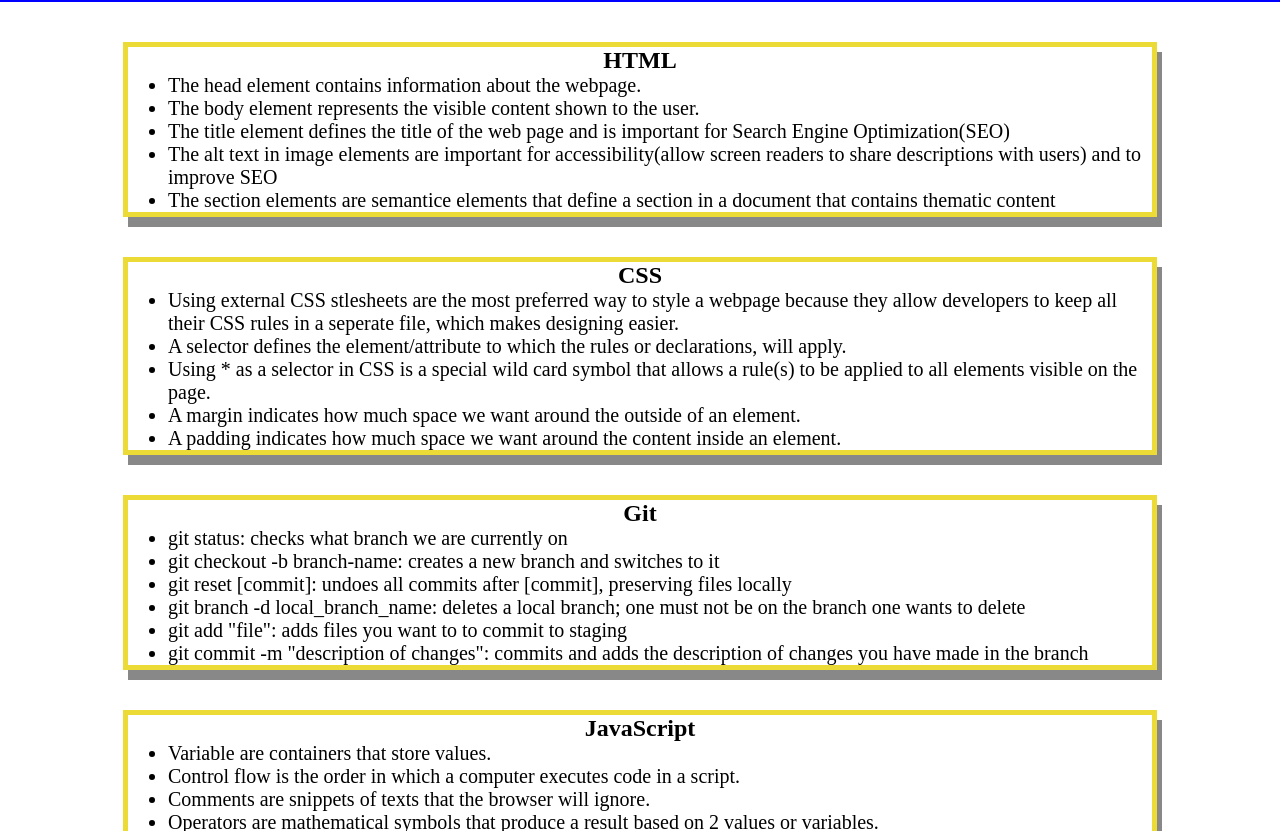
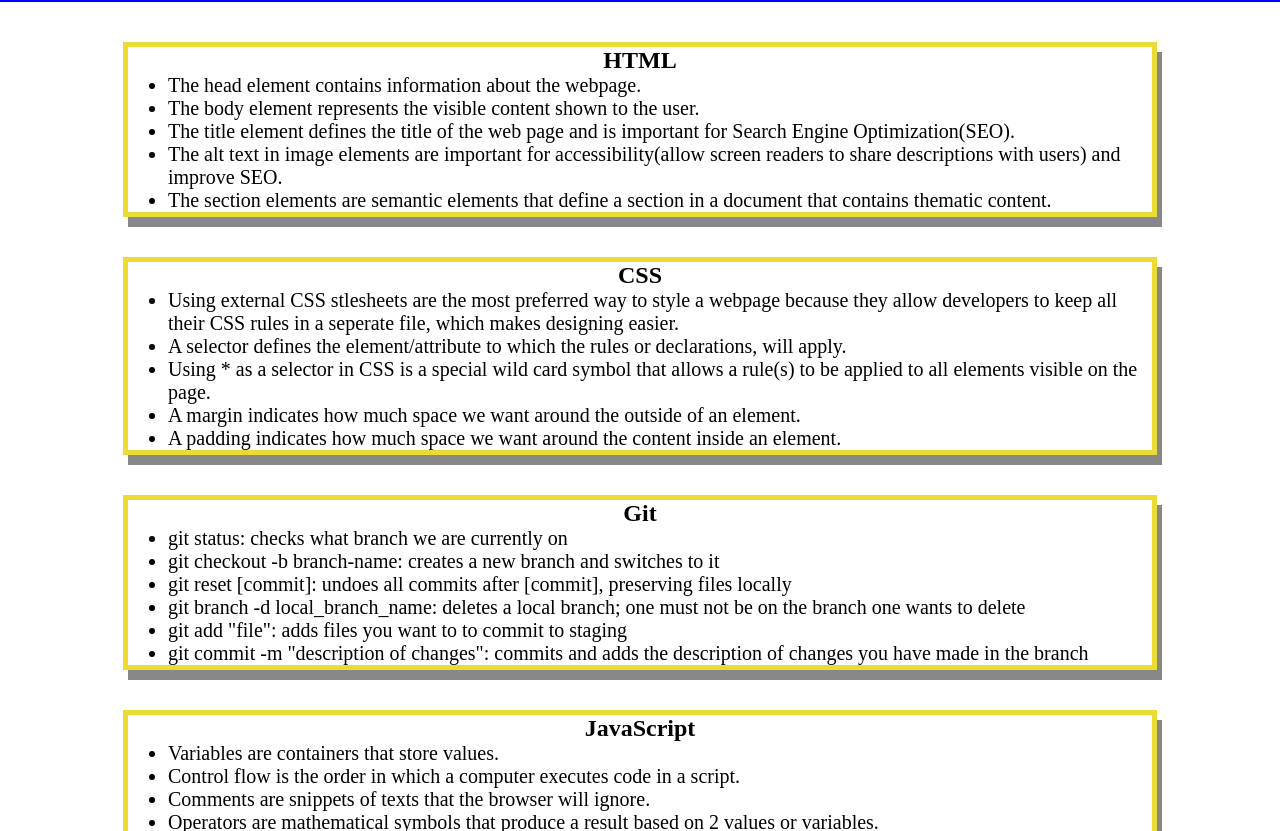
Before and after one commit to perfectblue0/prework-study-guide, a plain HTML site: page index.html in a window 1280 px wide. Shown: the part 118-949 px from the top of the page. Drawn offline with Linux system fonts and the light colour scheme.

Commit message:
Changed several bullet points to sentences and corrected grammatical errors

```diff
--- a/index.html
+++ b/index.html
@@ -19,9 +19,9 @@
       <ul>
         <li>The head element contains information about the webpage.</li>
         <li>The body element represents the visible content shown to the user.</li>
-        <li>The title element defines the title of the web page and is important for Search Engine Optimization(SEO)</li>
-        <li>The alt text in image elements are important for accessibility(allow screen readers to share descriptions with users) and to improve SEO</li>
-        <li>The section elements are semantice elements that define a section in a document that contains thematic content</li>
+        <li>The title element defines the title of the web page and is important for Search Engine Optimization(SEO).</li>
+        <li>The alt text in image elements are important for accessibility(allow screen readers to share descriptions with users) and improve SEO.</li>
+        <li>The section elements are semantic elements that define a section in a document that contains thematic content.</li>
       </ul>
    </section>
 
@@ -53,7 +53,7 @@
    <section class="card" id="javascript-section">
       <h2>JavaScript</h2>
       <ul>
-        <li>Variable are containers that store values.</li>
+        <li>Variables are containers that store values.</li>
         <li>Control flow is the order in which a computer executes code in a script.</li>
         <li>Comments are snippets of texts that the browser will ignore.</li>
         <li>Operators are mathematical symbols that produce a result based on 2 values or variables.</li>
```
